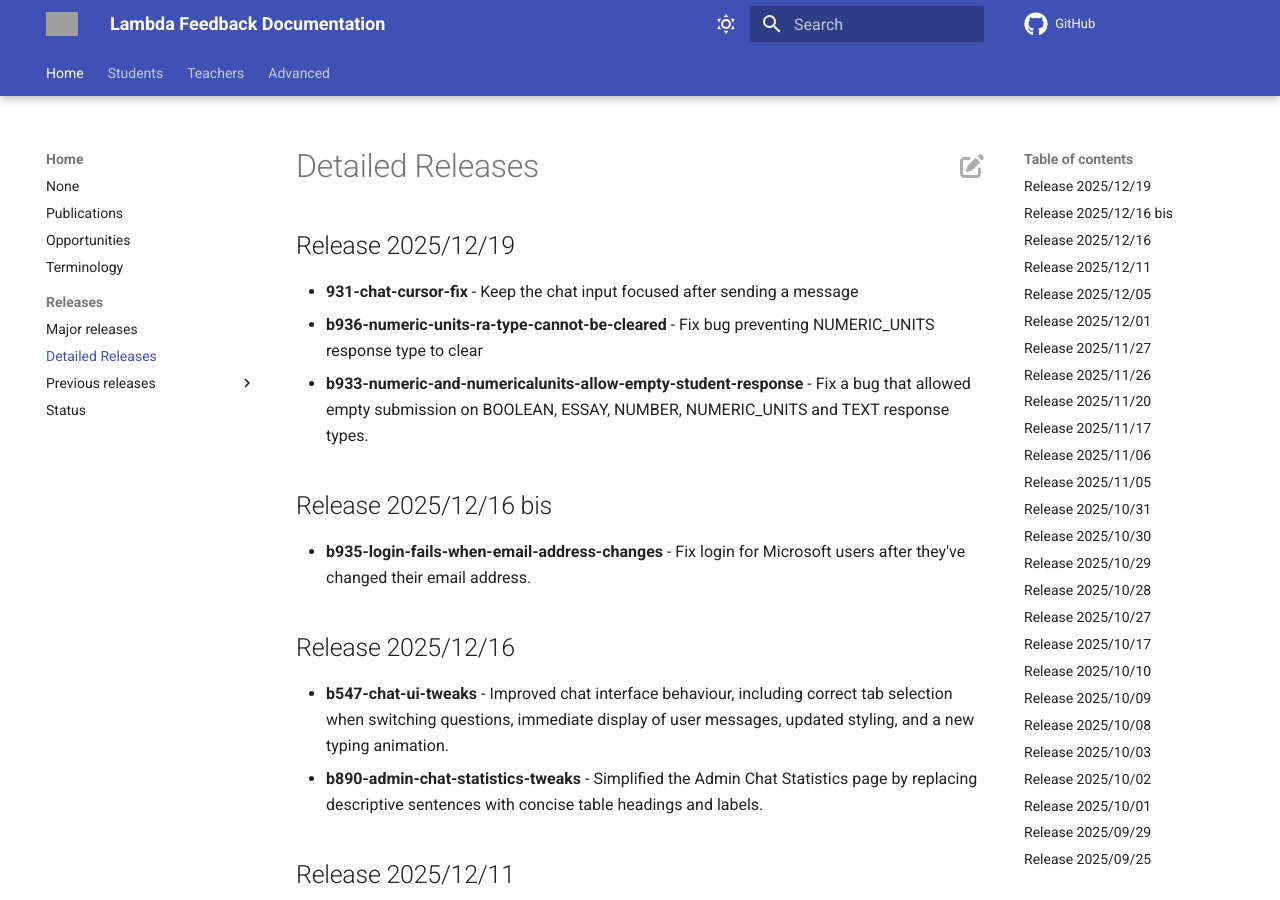
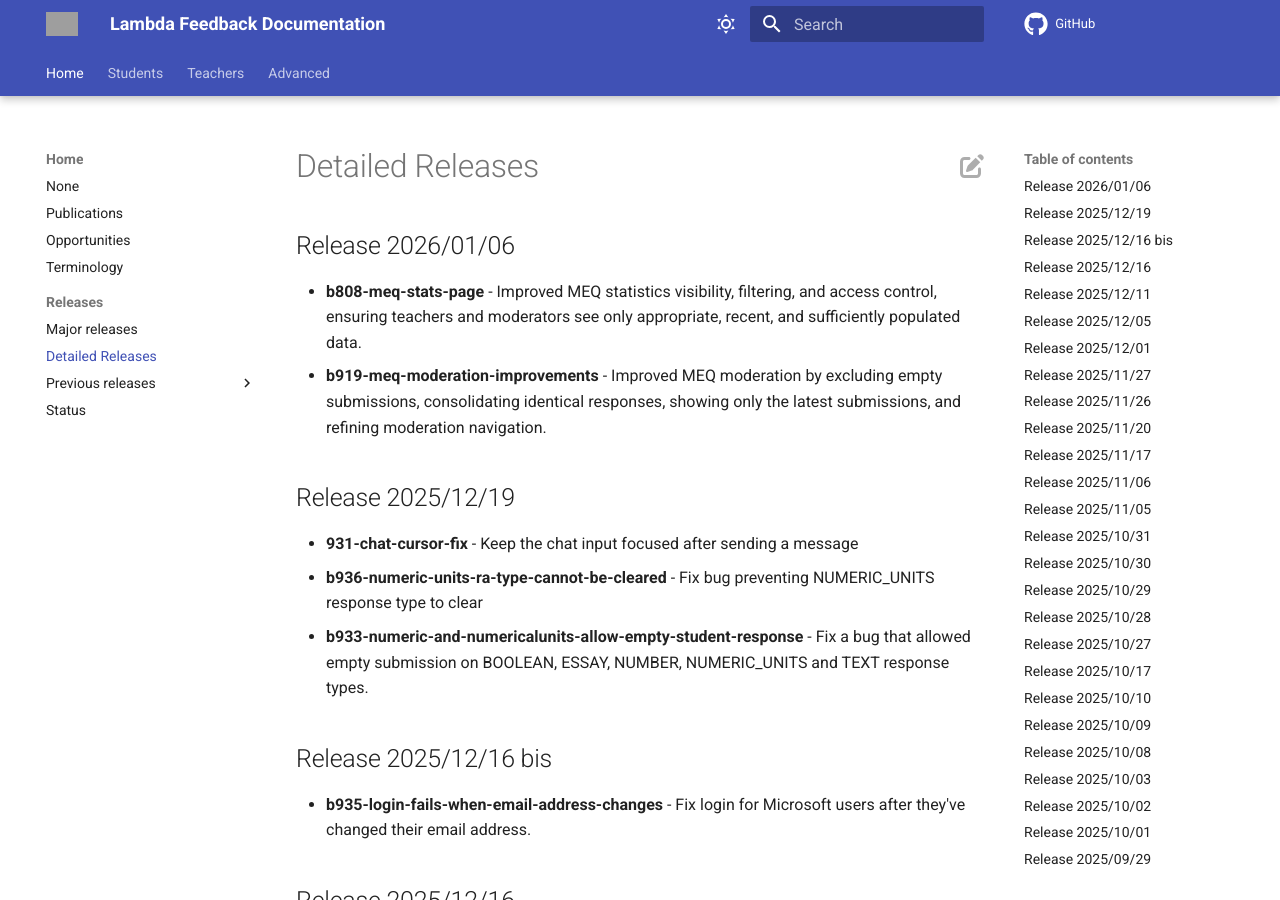
Before and after one commit to lambda-feedback/user-documentation, an MkDocs documentation site: the page built from docs/releases/detailed_releases.md, in a window 1280 px wide and 900 px high. Built offline with MkDocs 1.6.1 and Material for MkDocs 9.7.7, drawn with Linux system fonts in a browser that asks for light colours; comment, search, counter and statistics services are not loaded; grey boxes are pictures that could not be loaded.

Commit message:
Release 2026/01/06 added

```diff
--- a/docs/releases/detailed_releases.md
+++ b/docs/releases/detailed_releases.md
@@ -1,3 +1,8 @@
+## Release 2026/01/06
+
+- **b808-meq-stats-page** - Improved MEQ statistics visibility, filtering, and access control, ensuring teachers and moderators see only appropriate, recent, and sufficiently populated data.
+- **b919-meq-moderation-improvements** - Improved MEQ moderation by excluding empty submissions, consolidating identical responses, showing only the latest submissions, and refining moderation navigation.
+
 ## Release 2025/12/19
 
 - **931-chat-cursor-fix** - Keep the chat input focused after sending a message
```
